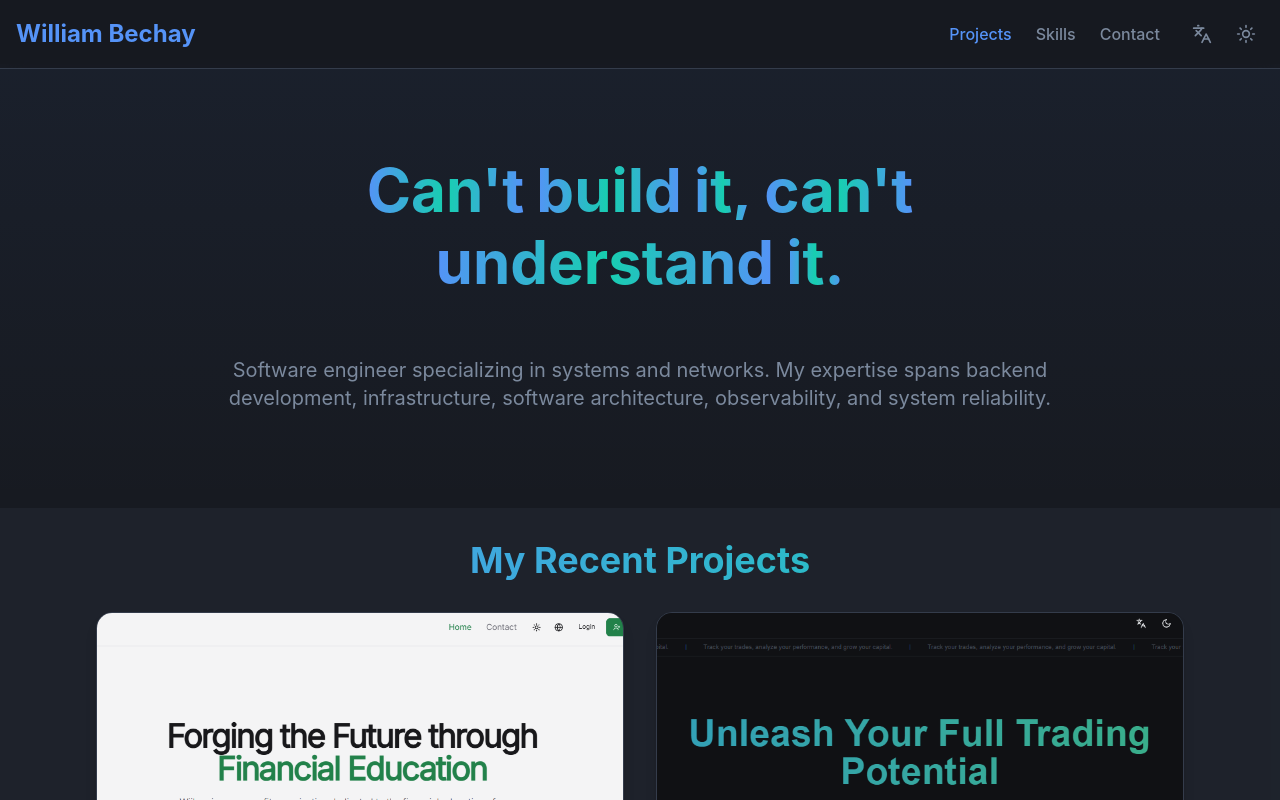
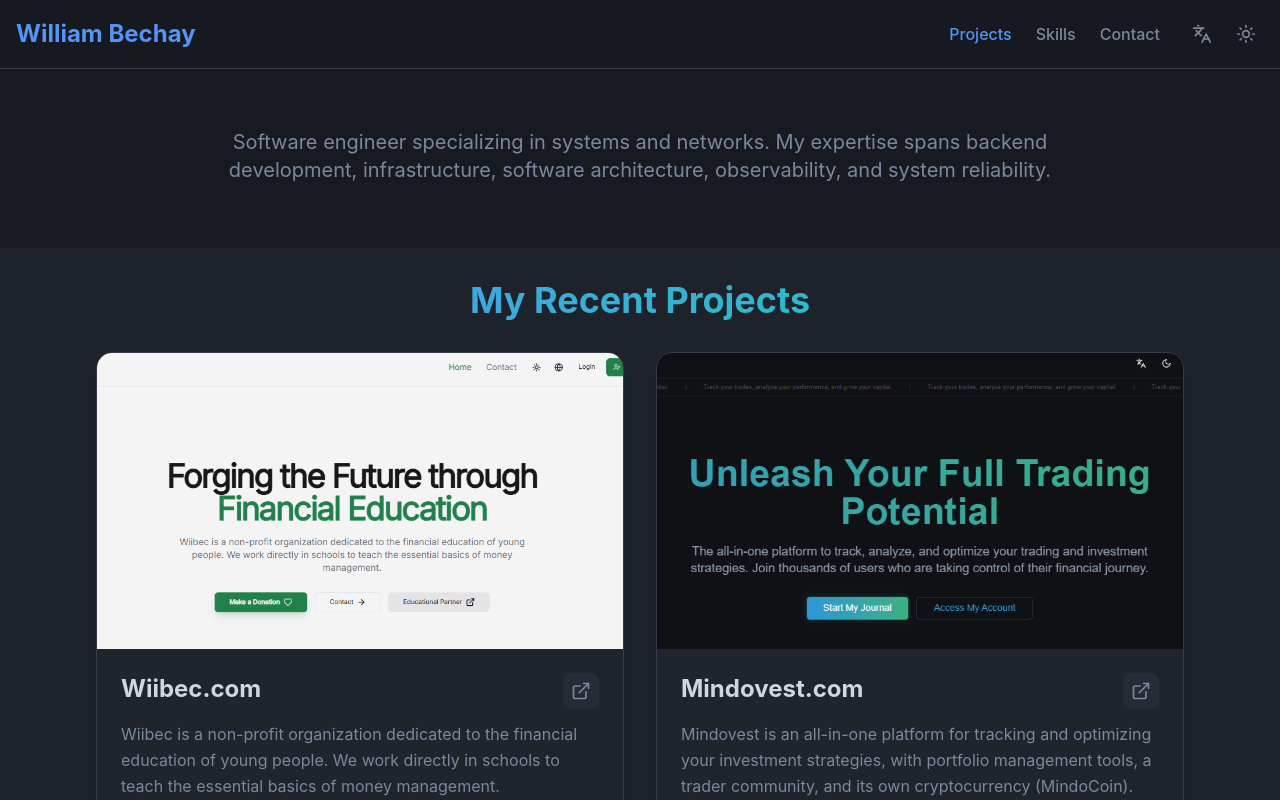
Before and after one commit to WilliamBechay/williambechay, a React (Vite) app: page / in a window 1280 px wide. Shown: the top 800 px of the page. Built offline with nearby package versions, Linux system fonts and the light colour scheme.

Commit message:
Updated IntroSection.jsx

```diff
--- a/src/components/IntroSection.jsx
+++ b/src/components/IntroSection.jsx
@@ -7,71 +7,13 @@
 
   if (!translations?.home?.intro) return null;
 
-  const phrase = "Can't build it, can't understand it.";
-  const words = phrase.split(' ');
-
-  const containerVariants = {
-    hidden: { opacity: 0 },
-    visible: {
-      opacity: 1,
-      transition: {
-        staggerChildren: 0.15,
-        delayChildren: 0.3,
-      },
-    },
-  };
-
-  const wordVariants = {
-    hidden: {
-      opacity: 0,
-      y: 50,
-      rotateX: -90,
-    },
-    visible: {
-      opacity: 1,
-      y: 0,
-      rotateX: 0,
-      transition: {
-        type: "spring",
-        damping: 12,
-        stiffness: 100,
-      },
-    },
-  };
-
   return (
-    <section className="py-24 px-4 bg-background relative overflow-hidden">
-      <div className="absolute inset-0 bg-gradient-to-b from-primary/5 to-transparent pointer-events-none" />
-
-      <div className="container mx-auto max-w-4xl relative z-10">
-        <motion.div
-          variants={containerVariants}
-          initial="hidden"
-          whileInView="visible"
-          viewport={{ once: true, amount: 0.3 }}
-          className="text-center mb-16"
-        >
-          <div className="flex flex-wrap justify-center gap-3 mb-6">
-            {words.map((word, index) => (
-              <motion.span
-                key={index}
-                variants={wordVariants}
-                className="inline-block text-4xl md:text-6xl font-bold bg-gradient-to-r from-primary via-accent to-primary bg-clip-text text-transparent"
-                style={{
-                  perspective: "1000px",
-                }}
-              >
-                {word}
-              </motion.span>
-            ))}
-          </div>
-        </motion.div>
-
+    <section className="py-16 px-4 bg-background">
+      <div className="container mx-auto max-w-4xl">
         <motion.div
           initial={{ opacity: 0, y: 20 }}
-          whileInView={{ opacity: 1, y: 0 }}
-          viewport={{ once: true }}
-          transition={{ duration: 0.6, delay: 1 }}
+          animate={{ opacity: 1, y: 0 }}
+          transition={{ duration: 0.6 }}
           className="text-center"
         >
           <p className="text-lg md:text-xl text-muted-foreground leading-relaxed">
```
